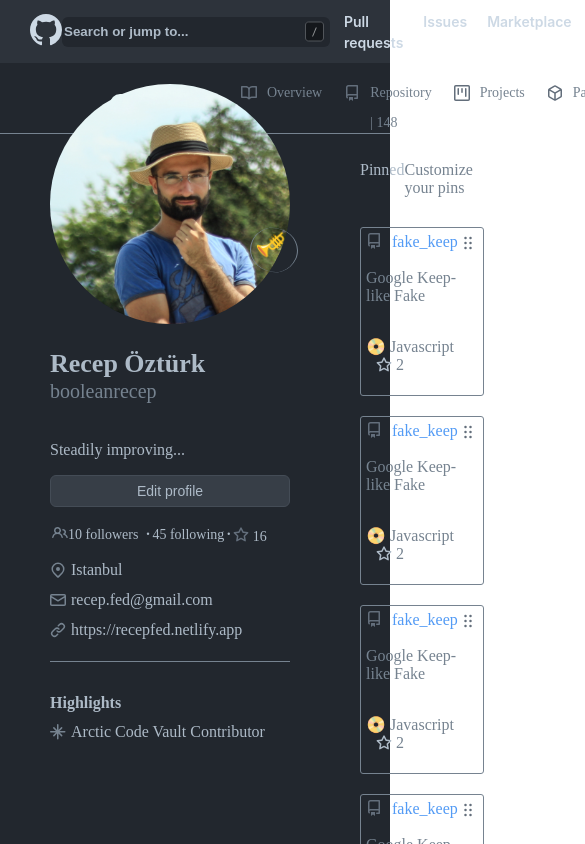
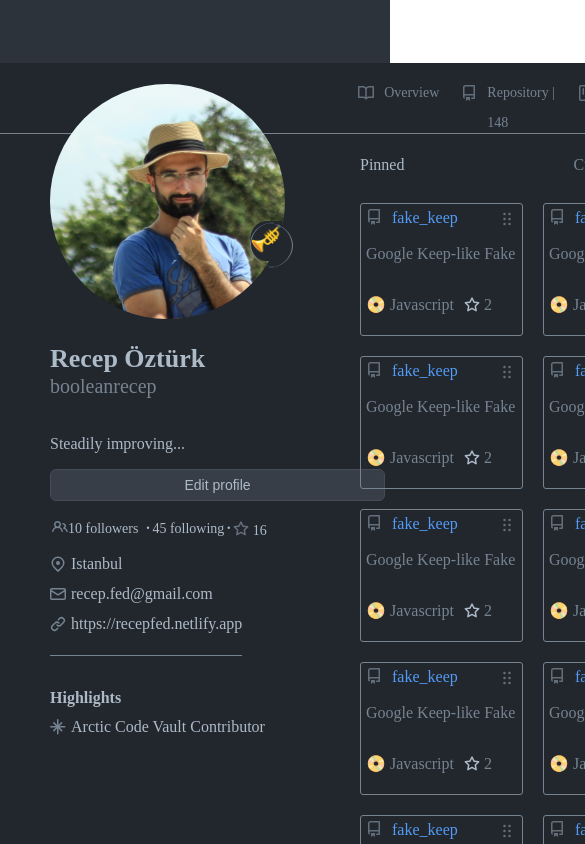
Before and after one commit to booleanrecep/github_clone, a React app: page / in a window 390 px wide. Shown: the top 844 px of the page, 585 px wide, since content can reach past the window. Built offline with nearby package versions, Linux system fonts and the light colour scheme.

Commit message:
a little media query added

```diff
--- a/public/index.html
+++ b/public/index.html
@@ -3,7 +3,7 @@
 <head>
   <meta charset='utf-8'>
   <meta http-equiv='X-UA-Compatible' content='IE=edge'>
-  <title>Page Title</title>
+  <title>Github-Clone</title>
   <meta name='viewport' content='width=device-width, initial-scale=1'>
   <!-- <link rel='stylesheet' type='text/css' media='screen' href='main.css'>
   <script src='main.js'></script> -->
--- a/src/assets/data.js
+++ b/src/assets/data.js
@@ -115,4 +115,5 @@
   highlightSvg,
   grabSvg,
   inputSvg,
+  hamburgerSvg
 } from "../assets/icons";
--- a/src/assets/styles/header.scss
+++ b/src/assets/styles/header.scss
@@ -1,10 +1,7 @@
 $menuFontColor: #cdd9e5;
 $menuFontFamily: -apple-system, BlinkMacSystemFont, Segoe UI, Helvetica, Arial,
   sans-serif, Apple Color Emoji, Segoe UI Emoji;
-body {
-  margin: 0;
-  padding: 0;
-}
+
 header {
   height: 63px;
   width: 100%;
@@ -13,7 +10,6 @@
   flex-direction: row;
   justify-content: space-between;
   align-items: center;
-  // position: relative;
   .github-icon {
     margin: 10px 0 10px 30px;
     width: 50px;
@@ -29,6 +25,9 @@
     line-height: 1.5;
     font-family: $menuFontFamily;
     padding: 10px;
+    svg{
+      display: none;
+    }
 
     div {
       margin: 10px;
@@ -59,6 +58,7 @@
       width: 140px;
       height: fit-content;
       border-radius: 6px;
+      border-top-right-radius: -20px;
       background-color: #2d333b;
       color: #cdd9e5b3;
       font-weight: 600;
@@ -89,7 +89,6 @@
     }
   }
 }
-
 .searchbar {
   label {
     input {
@@ -102,7 +101,7 @@
       width: 264px;
       margin-left: 0;
       font-weight: 600;
-      transition: width 0.2s;
+      transition: width 0.25s;
       &::placeholder {
         color: #adbac7;
       }
@@ -114,6 +113,7 @@
         color: $menuFontColor;
         border-bottom-left-radius: 0;
         border-bottom-right-radius: 0;
+
         & + span {
           display: none;
         }
@@ -133,6 +133,8 @@
     width: fit-content;
     transition: width 0.2s;
     z-index: 1;
+    transition: width 0.25s, visibility 0.25s;
+    visibility: "hidden";
 
     li {
       display: flex;
@@ -161,8 +163,8 @@
         width: 400px;
       }
       button {
-        width: 60px;
-        margin-right: -50px;
+        width: fit-content;
+        margin-right: 0px;
         border: none;
         height: 25px;
         outline: 0.3 solid #373e47;
@@ -170,14 +172,39 @@
         display: none;
         color: #4c535e;
         cursor: pointer;
+        font-size: 12px;
       }
     }
   }
 }
 
-i,
-a,
-svg,
-img:hover {
-  cursor: pointer;
+@media screen and (min-width: 880px) and (max-width: 960px) {
+  .searchbar > label > input {
+    width: 264px !important;
+    margin-left: 10px !important;
+  }
+  .searchbar > ul {
+    margin-left: -28px !important;
+    width: 264px !important;
+  }
 }
+@media screen and (max-width: 879px) {
+  header {
+    div {
+      display: none;
+      visibility: hidden;
+    }
+    .github-icon {
+      visibility: visible;
+      // background: ;
+    }
+    .menus{
+
+      svg{
+        // visibility: visible;
+        display: block;
+
+      }
+    }
+  }
+}
--- a/src/assets/styles/main.scss
+++ b/src/assets/styles/main.scss
@@ -4,14 +4,17 @@
   padding: 0;
   width: 100%;
 }
+i,
+a,
+svg,
+img,
+button:hover {
+  cursor: pointer;
+}
 main {
-  // display: flex;
-  // flex-direction: row;
-  // justify-content:space-around;
-  width: 100%;
+  width: fit-content;
   height: fit-content;
   background-color: #22272e;
-
   @import "tabs";
   @import "tabs_content";
   @import "user_content";
--- a/src/assets/styles/tabs.scss
+++ b/src/assets/styles/tabs.scss
@@ -13,7 +13,6 @@
   padding: 0;
   padding-top: 20px;
   margin: 0;
-  // position: fixed;
   background-color: #22272e;
 
   div {
@@ -30,7 +29,7 @@
       border-radius: 10px;
       width: 25px;
       height: 25px;
-      // display: none;
+      // display: block;
     }
   }
   nav {
--- a/src/assets/styles/user_content.scss
+++ b/src/assets/styles/user_content.scss
@@ -4,11 +4,15 @@
   margin-left: 50px;
   margin-top: -50px;
   .image {
+    width: fit-content;
+    // height: 50%;
+    // height: fit-content;
     img {
       position: relative;
-
-      width: 240px;
-      height: 240px;
+      width: 70%;
+      height: 70%;
+      // width: 240px;
+      // height: 240px;
       border-radius: 50%;
     }
     div {
@@ -26,6 +30,7 @@
         padding-bottom: 5px;
         height: 40px;
         width: fit-content;
+
         summary {
           list-style: none;
           display: none;
@@ -50,7 +55,7 @@
           border-bottom-left-radius: 50%;
         }
         div:last-of-type {
-          //   background-color: #22272e;
+          // background-color: #22272e;
           border: 1px solid #768390;
           border-left: none;
           border-top: none;
@@ -67,9 +72,18 @@
         }
         span:first-of-type {
           font-size: 26px;
-          margin-left: 5px;
+          background-color: #22272e;
+          // width: max-content;
+          padding-top: 3px;
+          padding-bottom: 8px;
+          margin-left: 0px;
+          margin-top: 2px;
+          border-bottom-left-radius: 50%;
+          border-top-left-radius: 50%;
         }
         span:last-of-type {
+          background-color: #22272e;
+
           border: 1px solid #768390;
           padding-top: 10px;
           padding-bottom: 10px;
@@ -82,14 +96,25 @@
             display: initial;
             border-left: none;
             border-right: none;
+            // padding-right: 20px;
+          }
+          span:first-of-type {
+            padding-top: 2px;
+            padding-bottom: 7px;
           }
 
           div:last-of-type {
             border-top: 1px solid #768390;
             border-bottom: 1px solid #768390;
-            margin-left: -30px;
+            margin-left: 0px;
             height: 40px;
+            width: 40px;
+            border-top-right-radius: 100%;
+            border-bottom-right-radius: 100%;
+
             margin-top: 1px;
+            background-color: #22272e;
+            // z-index: -1;
           }
           div:first-of-type {
             border-top: 1px solid #768390;
@@ -139,6 +164,8 @@
       border: 1px solid #444c56;
       background-color: #373e47;
       border-radius: 6px;
+      cursor: pointer;
+      width: 100%;
     }
     div {
       width: fit-content;
@@ -184,12 +211,15 @@
     ul {
       list-style: none;
       padding: 0;
+      width: fit-content;
       color: #adbac7;
       fill: #768390;
       border-bottom: 1px solid #768390;
       padding-bottom: 10px;
       li {
         height: 30px;
+        //  display: block;
+        // margin-left: 20px;
         //   margin-top:5px;
         svg {
           margin-bottom: -3px;
--- a/src/components/Header.js
+++ b/src/components/Header.js
@@ -9,6 +9,7 @@
   inputSvg,
   repositoriesSvg,
   signoutSvg,
+  hamburgerSvg
 } from "../assets/data";
 import me from "../assets/me.png";
 export const Header = () => {
@@ -17,27 +18,27 @@
   } = data;
   {
     const [styles, setStyles] = React.useState({
-      displaySearch: "none",
-      widthSearch: "545px",
+      displaySearch: "hidden",
+      widthSearch: "264px",
       detailsOpen: false,
       ddList: [],
       displayDetails: "none",
     });
     const handleStyle = (e) => {
       // e.bubbles=false
-      console.log(e.target.parentNode);
+      // console.log(e.target.parentNode);
       switch (e.target.parentNode.id) {
         case "search":
           setStyles((prevState) => ({
             ...prevState,
-            displaySearch: "block",
+            displaySearch: "visible",
             widthSearch: "545px",
           }));
           break;
         case "add":
           setStyles((prevState) => ({
             ...prevState,
-            displaySearch: "none",
+            displaySearch: "hidden",
             detailsOpen: !prevState.open,
             displayDetails:
               prevState.displayDetails === "block" ? "none" : "block",
@@ -48,7 +49,7 @@
         case "avatar":
           setStyles((prevState) => ({
             ...prevState,
-            displaySearch: "none",
+            displaySearch: "hidden",
             detailsOpen: !prevState.open,
             displayDetails:
               prevState.displayDetails === "block" ? "none" : "block",
@@ -62,7 +63,7 @@
             detailsOpen: false,
             displayDetails: "none",
             widthSearch: "264px",
-            displaySearch: "none",
+            displaySearch: "hidden",
           }));
           break;
       }
@@ -71,10 +72,10 @@
       // e.stopPropagation()
       !["search", "add", "avatar"].includes(e.target.parentNode.id)
         ? setStyles({
-            displaySearch: "none",
-            widthSearch: "264px",
+            displaySearch: "hidden",
             detailsOpen: false,
             ddList: [],
+            widthSearch: "264px",
             displayDetails: "none",
           })
         : null;
@@ -85,18 +86,25 @@
         window.removeEventListener("click", handleClose);
       };
     }, []);
+    console.log(hamburgerSvg)
     return (
       <header onClick={handleStyle}>
         <div className="github-icon">
-          <a>{githubCatSvg}</a>
+          <a>{window.innerWidth > 879 ? githubCatSvg : hamburgerSvg}</a>
         </div>
         <div className="searchbar">
           <label id="search">
-            <input placeholder="Search or jump to..." />
+            <input
+              placeholder="Search or jump to..."
+              style={{ width: styles.widthSearch }}
+            />
             <span>{inputSvg}</span>
           </label>
           <ul
-            style={{ display: styles.displaySearch, width: styles.widthSearch }}
+            style={{
+              width: styles.widthSearch,
+              visibility: styles.displaySearch,
+            }}
           >
             {inputDropdownList.map((el) => {
               return (
@@ -111,6 +119,9 @@
         </div>
 
         <div className="menus">
+        {
+              window.innerWidth  <879?<>{githubCatSvg}</>:null
+            }
           <div>
             <a>Pull requests</a>
           </div>
--- a/src/components/Main.js
+++ b/src/components/Main.js
@@ -5,13 +5,17 @@
 import "../assets/styles/main.scss";
 export const Main = () => {
   const ref = React.useRef();
+  const ref_user_img = React.useRef();
+  const [imgoffset, setImgoffset] = React.useState(0);
   const handlePosition = () => {
+    setImgoffset(ref_user_img.current.getBoundingClientRect().y);
     return window.pageYOffset > ref.current.offsetTop
       ? (ref.current.style.position = "fixed")
       : (ref.current.style.position = "inherit");
   };
   React.useEffect(() => {
-    console.log(ref.current);
+    console.log("off", ref_user_img.current.offsetTop);
+
     window.addEventListener("scroll", handlePosition);
     return () => {
       window.removeEventListener("scroll", handlePosition);
@@ -19,8 +23,8 @@
   }, []);
   return (
     <main>
-      <Tabs ref={ref} />
-      <UserContent />
+      <Tabs showUser={imgoffset} ref={ref} />
+      <UserContent ref={ref_user_img} />
       <TabsContent />
     </main>
   );
--- a/src/components/Tabs.js
+++ b/src/components/Tabs.js
@@ -10,8 +10,15 @@
 export const Tabs = React.forwardRef((props, ref) => {
   return (
     <div className="tabs" ref={ref}>
-      <div>
-        <img alt="me" src={me} />
+      <div
+        // eslint-disable-next-line react/prop-types
+        style={{ visibility: props.showUser > -240 ? "hidden" : "visible" }}
+      >
+        <img
+          alt="me"
+          src={me}
+          //
+        />
         <span>booleanrecep</span>
       </div>
       <nav>
```
Also changed, not shown: src/assets/icons.js (+16 -0 lines), src/assets/styles/tabs_content.scss (+0 -10 lines), src/components/UserContent.js (+4 -3 lines).
